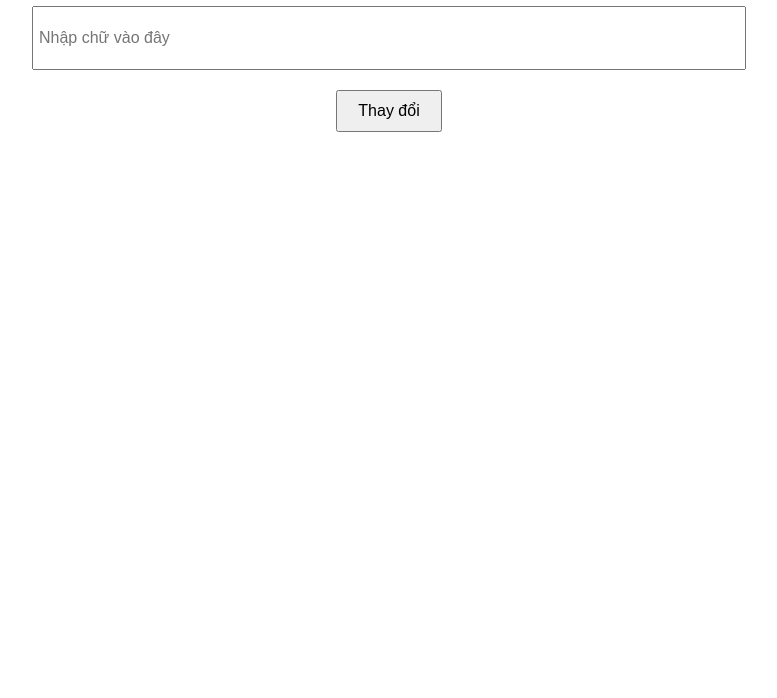
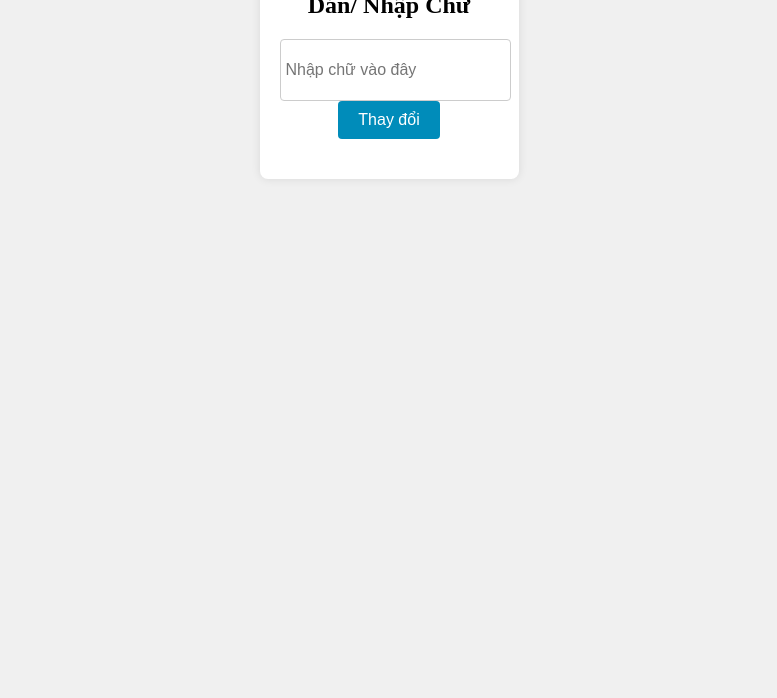
Before and after one commit to hohung113/changestring-demo2, a plain HTML site: page index.html in a window 1280 px wide. Shown: the part 102-800 px from the top of the page, without its empty margins (251-1028 px from the left). Drawn offline with Linux system fonts and the light colour scheme; a web font is replaced by a local one.

Commit message:
Updatecss style.css

```diff
--- a/style.css
+++ b/style.css
@@ -1,30 +1,47 @@
-
 body {
     text-align: center;
+    font-family: 'Arial', sans-serif;
+    background-color: #f0f0f0;
 }
 
 .container {
     margin-top: 50px;
+    background-color: #fff;
+    border-radius: 8px;
+    padding: 20px;
+    box-shadow: 0 0 10px rgba(0, 0, 0, 0.1);
+    display: inline-block;
 }
 
-.input-group {
+h1 {
+    font-family: 'Cambria Math', serif;
+    font-size: 24px;
     margin-bottom: 20px;
 }
 
 .input-group input {
-    width: 700px;
+    width: 100%;
+    max-width: 800px; /* Thay đổi giá trị width tại đây */
     height: 50px;
     padding: 5px;
     font-size: 16px;
+    border: 1px solid #ccc;
+    border-radius: 4px;
 }
+
 
 .btn {
     padding: 10px 20px;
     font-size: 16px;
+    background-color: #008CBA;
+    color: white;
+    border: none;
+    cursor: pointer;
+    border-radius: 4px;
 }
 
 .result {
     font-size: 20px;
-
     font-family: 'Cambria Math', serif;
+    margin-top: 20px;
 }
```
